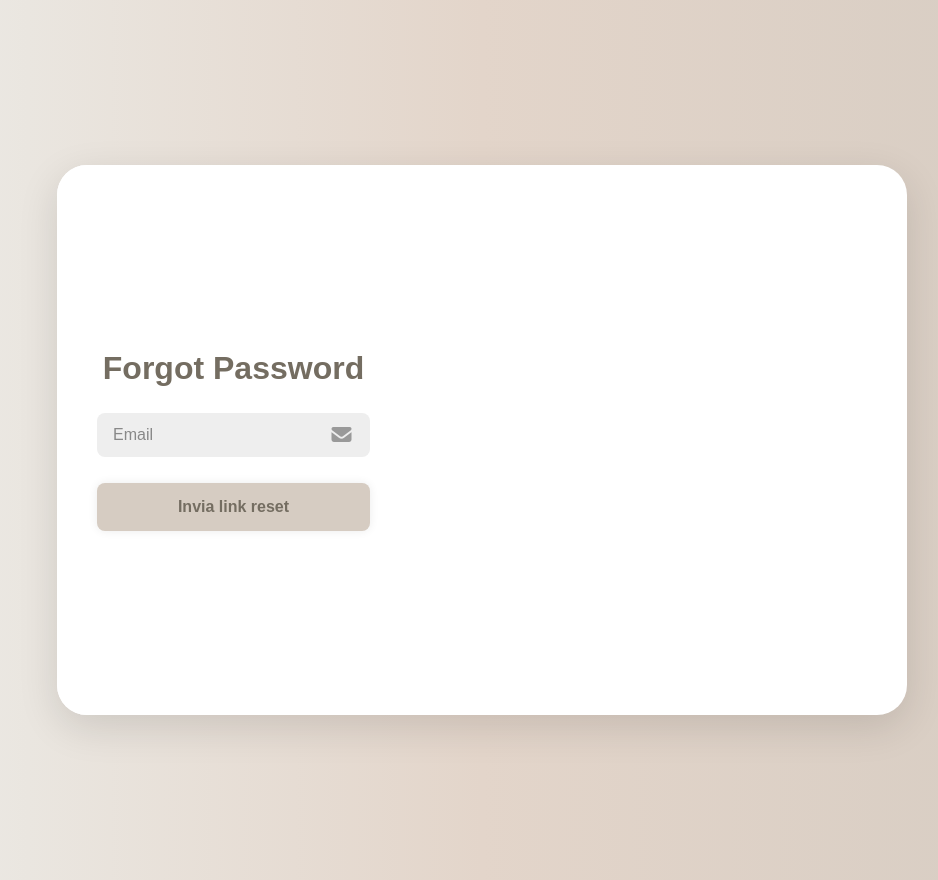
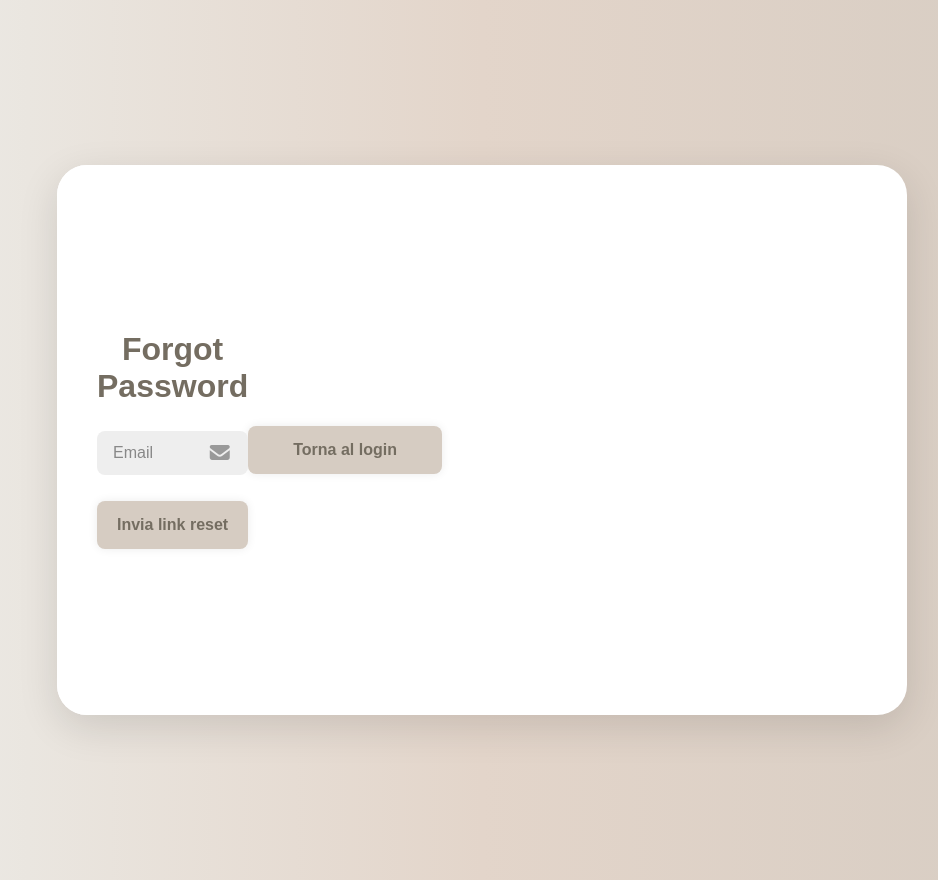
Before and after one commit to Alelover01/personalHub, a React (Create React App) app in the folder frontend/: page /forgot-password in a window 1280 px wide. Shown: the whole page, without its empty margins (158-1096 px from the left). Built offline with nearby package versions, Linux system fonts and the light colour scheme.

Commit message:
Added the button to return to login

```diff
--- a/frontend/src/pages/Auth/ForgotPassword.jsx
+++ b/frontend/src/pages/Auth/ForgotPassword.jsx
@@ -1,10 +1,12 @@
 import React, {useState} from "react";
+import {useNavigate} from 'react-router-dom';
 import "./Auth.css";
 import '../../styles/global.css';
 
 export default function ForgotPassword(){
     const [email, setEmail] = useState('');
     const [status, setStatus] = useState(null);
+    const navigate = useNavigate();
 
     const handleSubmit = async(e)=>{
         e.preventDefault();
@@ -34,6 +36,8 @@
                         <button type="submit" className="btn">Invia link reset</button>
                         {status && <p style={{marginTop: 10}}>{status}</p>}
                     </form>
+                    {/* Bottone per tornare indietro */}
+                    <button className="btn secondary" style={{marginTop: 20}} onClick={()=> Navigate('/auth')}>Torna al login</button>
                 </div>
             </div>
         </div>
```
